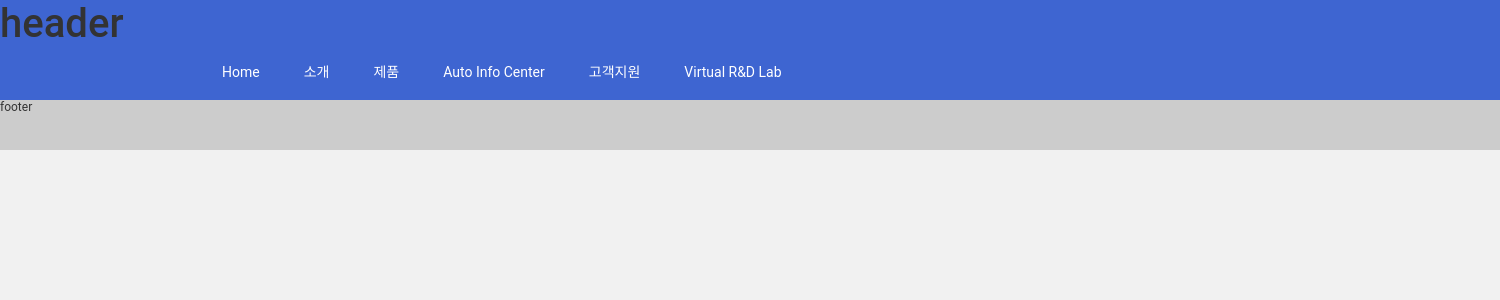
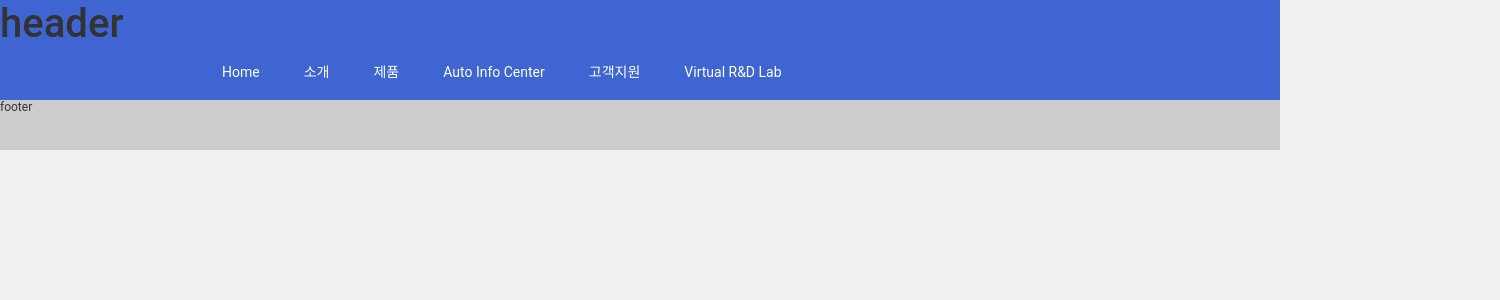
Before and after one commit to pit-ice/sam-frontend, a Vue app: page / in a window 1280 px wide. Shown: the top 300 px of the page, 1500 px wide, since content can reach past the window. Built offline with nearby package versions, Linux system fonts and the light colour scheme.

Commit message:
css test
test

```diff
--- a/src/assets/scss/reset.scss
+++ b/src/assets/scss/reset.scss
@@ -4,7 +4,7 @@ article,aside,canvas,details,figcaption,figure, footer,header,hgroup,menu,nav,se
 * { -webkit-box-sizing: border-box; -moz-box-sizing: border-box; box-sizing: border-box; }
 html { height:100%;}
 html, body {  margin:0; padding:0; -webkit-box-sizing: border-box; -moz-box-sizing: border-box; box-sizing: border-box;   }
-body { position: relative; min-width: 1500px; min-height:100%; background: #f1f1f1;  font-family:'Roboto', 'NanumBarunGothic';  font-size: 12px; font-weight:normal; color:#333; line-height:1.3; -webkit-box-sizing: border-box; -moz-box-sizing: border-box; box-sizing: border-box; }
+body { position: relative; min-width: 1200px; min-height:100%; background: #f1f1f1;  font-family:'Roboto', 'NanumBarunGothic';  font-size: 12px; font-weight:normal; color:#333; line-height:1.3; -webkit-box-sizing: border-box; -moz-box-sizing: border-box; box-sizing: border-box; }
 ul, ol, li { list-style:none; }
 input, textarea, select, button { vertical-align:middle; margin:0; padding:0; color:#333; font-size:12px; line-height:1.3; -webkit-box-sizing: border-box; -moz-box-sizing: border-box; box-sizing: border-box; }
 legend, caption { visibility:hidden; position:absolute; font-size:0; width:0; height:0; line-height:0; margin:0; padding:0; background:none;  }
```
